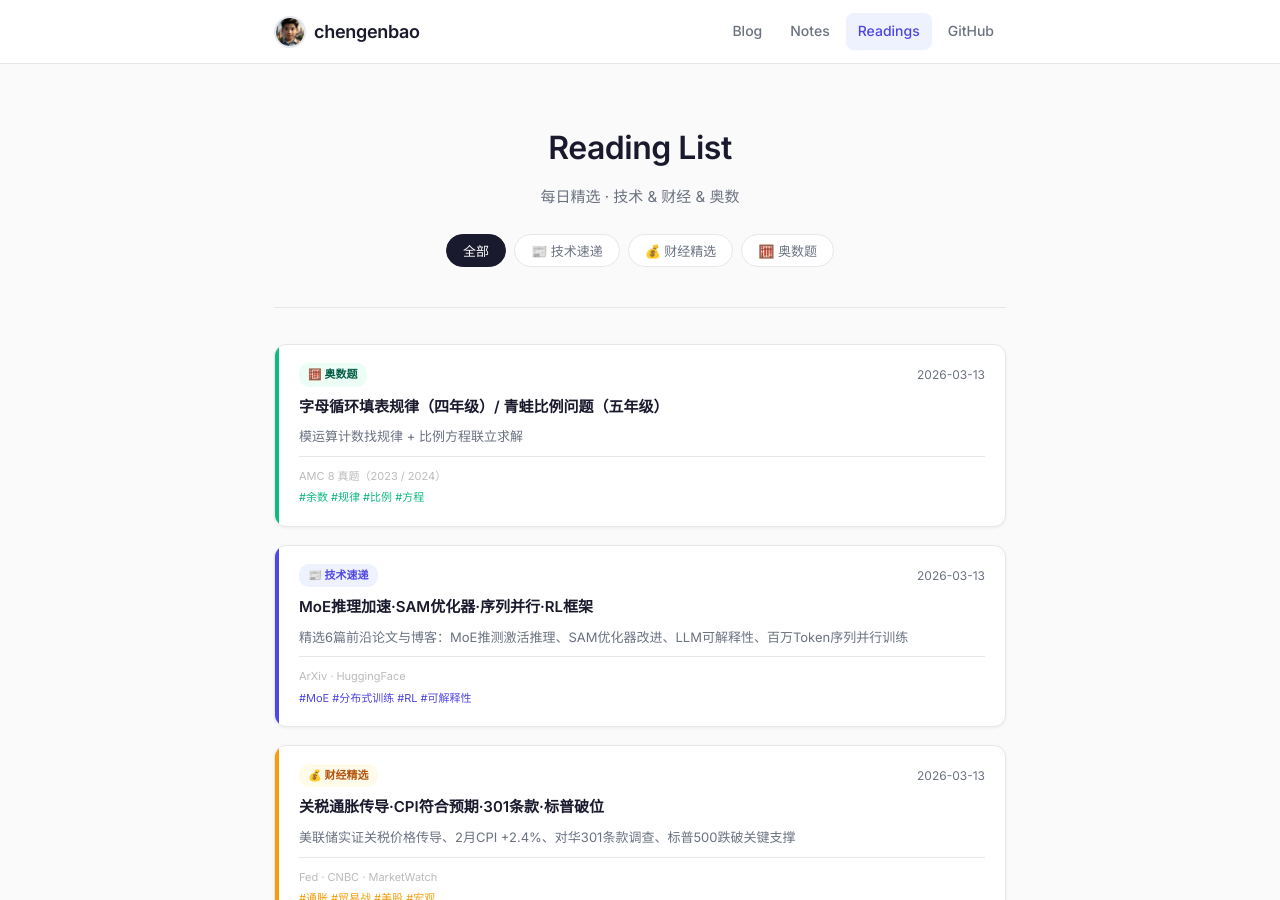
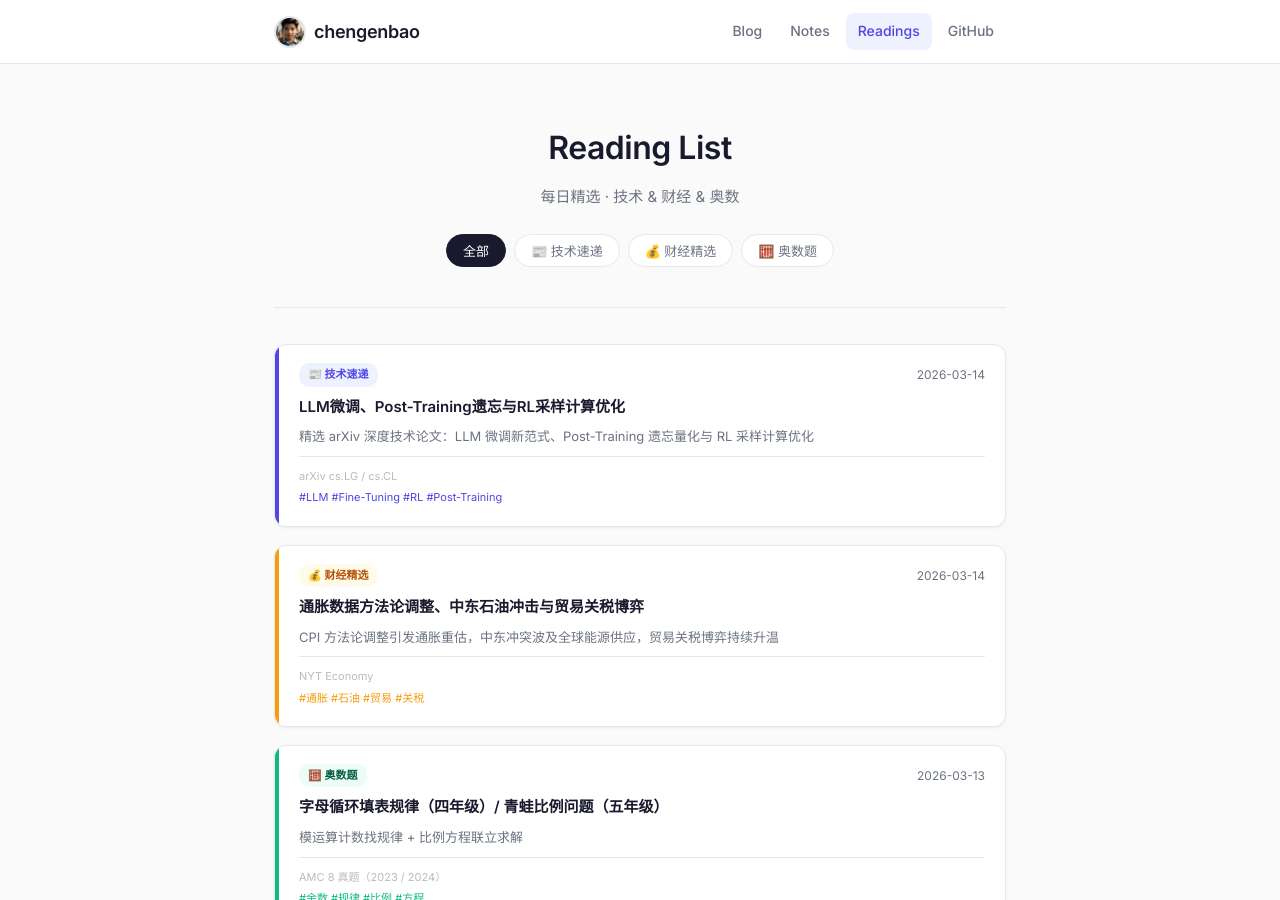
Before and after one commit to chengenbao/chengenbao.github.io, a Jekyll site: the page built from reading-list/index.md, in a window 1280 px wide and 900 px high. Built offline with Jekyll 4.4.1, drawn with Linux system fonts in a browser that asks for light colours.

Commit message:
Add 2026-03-14 reading list cards

```diff
--- a/reading-list/index.md
+++ b/reading-list/index.md
@@ -18,6 +18,37 @@ permalink: /reading-list/
   </div>
 
   <div class="rl-grid">
+<a class="rl-card tech" href="/reading-list/2026-03-14-tech-daily/">
+  <div class="rl-accent"></div>
+  <div class="rl-body">
+    <div class="rl-top">
+      <span class="rl-badge tech">📰 技术速递</span>
+      <time>2026-03-14</time>
+    </div>
+    <h2>LLM微调、Post-Training遗忘与RL采样计算优化</h2>
+    <p>精选 arXiv 深度技术论文：LLM 微调新范式、Post-Training 遗忘量化与 RL 采样计算优化</p>
+    <div class="rl-meta">
+      <span class="rl-source">arXiv cs.LG / cs.CL</span>
+      <span class="rl-tags">#LLM #Fine-Tuning #RL #Post-Training</span>
+    </div>
+  </div>
+</a>
+<a class="rl-card finance" href="/reading-list/2026-03-14-finance-daily/">
+  <div class="rl-accent"></div>
+  <div class="rl-body">
+    <div class="rl-top">
+      <span class="rl-badge finance">💰 财经精选</span>
+      <time>2026-03-14</time>
+    </div>
+    <h2>通胀数据方法论调整、中东石油冲击与贸易关税博弈</h2>
+    <p>CPI 方法论调整引发通胀重估，中东冲突波及全球能源供应，贸易关税博弈持续升温</p>
+    <div class="rl-meta">
+      <span class="rl-source">NYT Economy</span>
+      <span class="rl-tags">#通胀 #石油 #贸易 #关税</span>
+    </div>
+  </div>
+</a>
+
 <a class="rl-card math" href="/reading-list/2026-03-13-math/">
   <div class="rl-accent"></div>
   <div class="rl-body">
```
